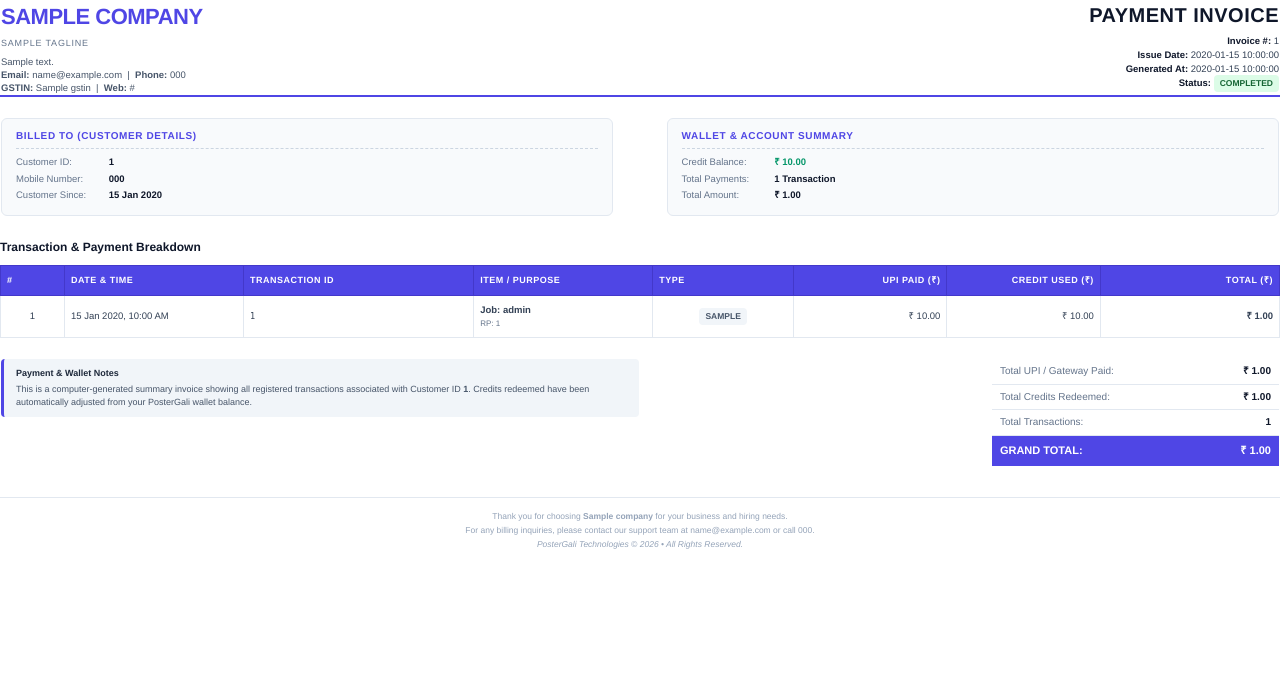
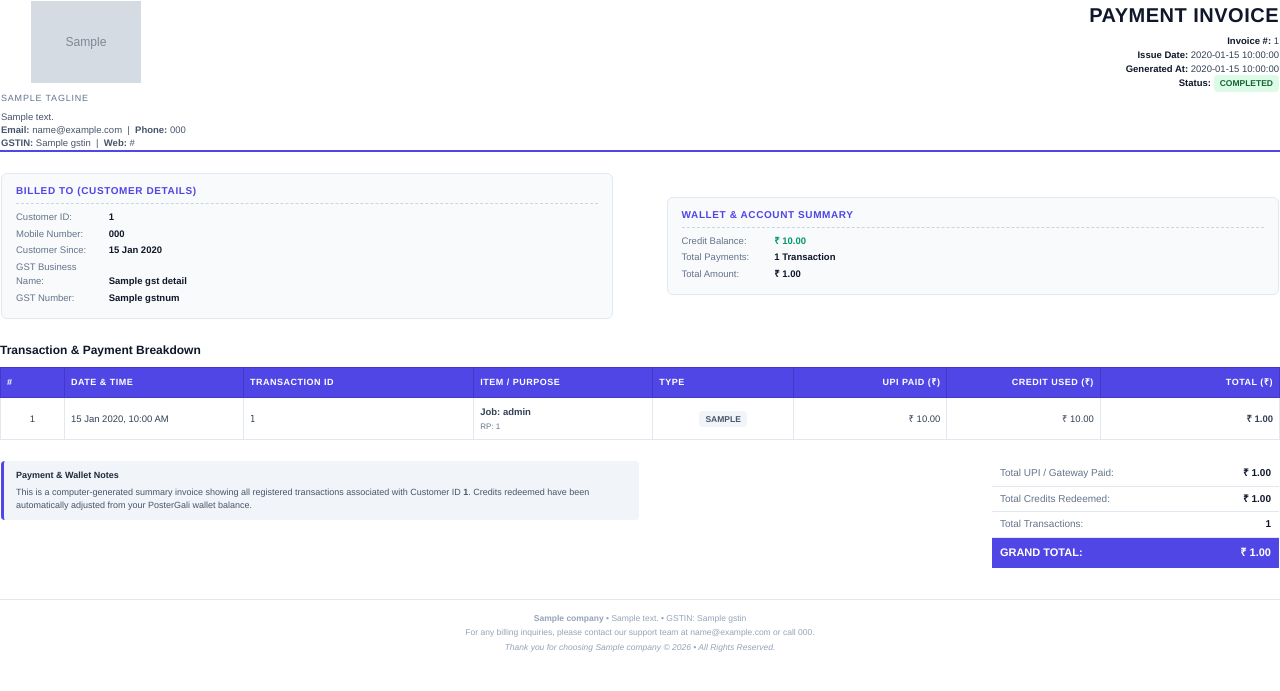
Before and after one commit to chandraprakash98/postergali-web, a Laravel app: template resources/views/invoices/customer_invoice.blade.php in a window 1280 px wide. Shown: the top 691 px of the page. Run offline with Laravel 12, Linux system fonts and the light colour scheme; the template is opened without the code that fills it: most values are stand-ins (such as "Sample title", 1, 10 or a date in 2020); grey boxes marked "Sample" are stand-in pictures.

Commit message:
Inovice Changes

```diff
--- a/resources/views/invoices/customer_invoice.blade.php
+++ b/resources/views/invoices/customer_invoice.blade.php
@@ -33,6 +33,12 @@
             letter-spacing: -0.5px;
             margin: 0 0 4px 0;
             text-transform: uppercase;
+        }
+        .brand-logo {
+            width: 170px;
+            max-height: 82px;
+            object-fit: contain;
+            margin-bottom: 4px;
         }
         .brand-subtitle {
             font-size: 9px;
@@ -232,7 +238,11 @@
     <table class="header-table">
         <tr>
             <td style="width: 55%;">
-                <div class="brand-title">{{ $company['name'] }}</div>
+                @if (!empty($company['logo']))
+                    <img class="brand-logo" src="{{ $company['logo'] }}" alt="PosterGali"/>
+                @else
+                    <div class="brand-title">{{ $company['name'] }}</div>
+                @endif
                 <div class="brand-subtitle">{{ $company['tagline'] }}</div>
                 <div class="company-info">
                     {{ $company['address'] }}<br/>
@@ -270,6 +280,18 @@
                         <span class="info-label">Customer Since:</span>
                         <span class="info-value">{{ $customer->created_at ? $customer->created_at->format('d M Y') : 'N/A' }}</span>
                     </div>
+                    @if (!empty($gst_details['gstbusinessname']))
+                    <div class="info-row">
+                        <span class="info-label">GST Business Name:</span>
+                        <span class="info-value">{{ $gst_details['gstbusinessname'] }}</span>
+                    </div>
+                    @endif
+                    @if (!empty($gst_details['gstnum']))
+                    <div class="info-row">
+                        <span class="info-label">GST Number:</span>
+                        <span class="info-value">{{ $gst_details['gstnum'] }}</span>
+                    </div>
+                    @endif
                 </div>
             </td>
             <td style="width: 4%;"></td>
@@ -384,9 +406,9 @@
 
     <!-- Footer Section -->
     <div class="footer">
-        <p>Thank you for choosing <strong>{{ $company['name'] }}</strong> for your business and hiring needs.</p>
+        <p><strong>{{ $company['name'] }}</strong> &bull; {{ $company['address'] }} &bull; GSTIN: {{ $company['gstin'] }}</p>
         <p>For any billing inquiries, please contact our support team at {{ $company['support_email'] }} or call {{ $company['support_phone'] }}.</p>
-        <p><em>PosterGali Technologies &copy; {{ date('Y') }} &bull; All Rights Reserved.</em></p>
+        <p><em>Thank you for choosing {{ $company['name'] }} &copy; {{ date('Y') }} &bull; All Rights Reserved.</em></p>
     </div>
 
 </body>
```
Also changed, not shown: app/Services/InvoiceService.php (+27 -12 lines), resources/views/invoices/credit_transaction_invoice.blade.php (+25 -3 lines).
